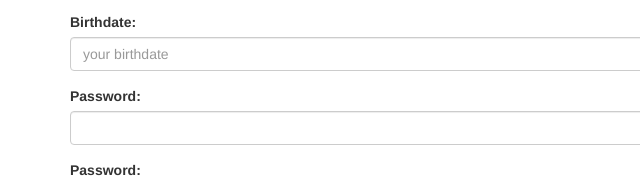
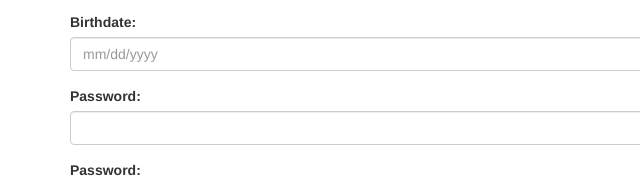
Before and after one commit to trevin66/testing, a plain HTML site: page index.html in a window 1280 px wide. Shown: the part 309-492 px from the top of the page, 0-640 px from the left. Drawn offline with nearby package versions, Linux system fonts and the light colour scheme.

Commit message:
changed birthday placeholder value

```diff
--- a/index.html
+++ b/index.html
@@ -37,7 +37,7 @@
             </div>
             <div class="form-group">
                 <label for="birthdate">Birthdate:</label>
-                <input class="form-control" id="birthdate" type="text" name="birthdate" ng-model="birthdate" placeholder="your birthdate">
+                <input class="form-control" id="birthdate" type="text" name="birthdate" ng-model="birthdate" placeholder="mm/dd/yyyy">
             </div>
             <div class="form-group">
                 <label for="password">Password:</label>
```
